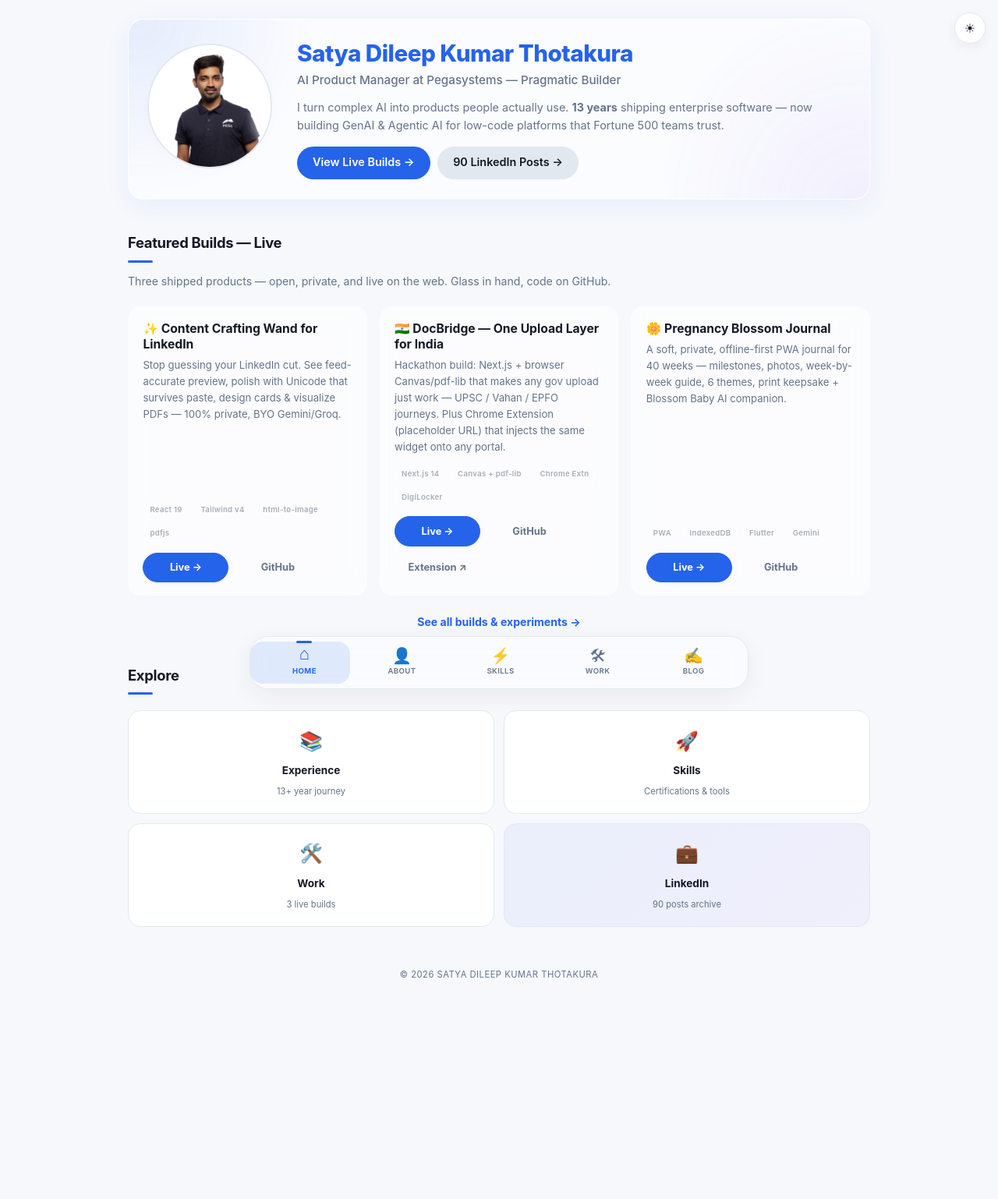
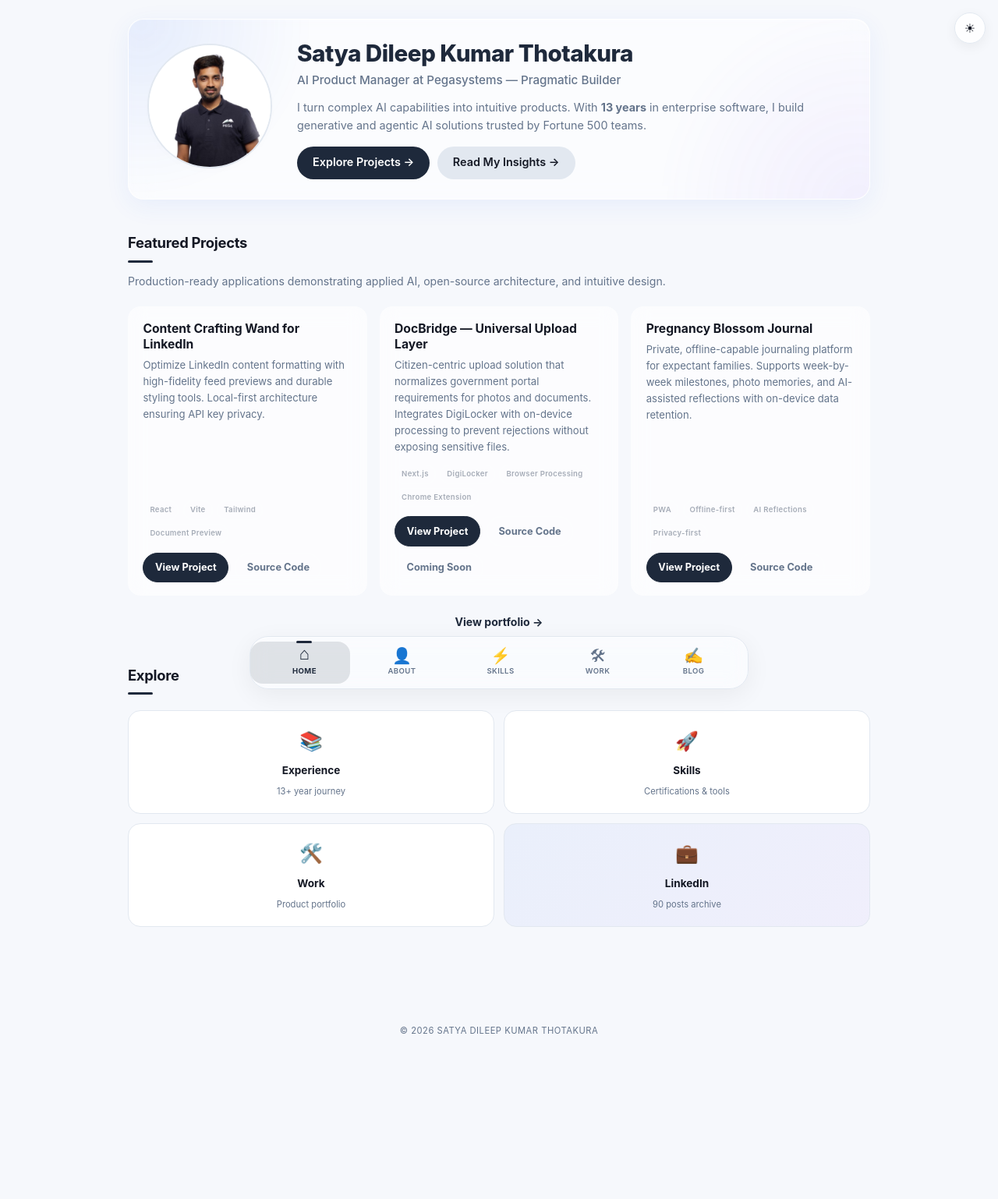
Before and after one commit to SatyaDileep/SatyaDileep.github.io, a Jekyll site: the page built from index.md, in a window 1280 px wide. Shown: the whole page at 78% size. Built offline with Jekyll 4.4.1, drawn with Linux system fonts in a browser that asks for light colours; before the commit the page ends 1466 px from its top, so only the background shows below that.

Commit message:
feat(home/portfolio): value copy, deep slate palette, anchor cards
- hero: tight intro, buttons Explore Projects / Read My Insights
- subtitle: Production-ready applications demonstrating applied AI...
- cards: Optimize LinkedIn formatting, DocBridge Universal Upload Layer, muted tags, no gradient tops
- palette: primary to deep slate #1e293b / #475569, borders 1px white/10, pb-96 to clear dock, flex mt-auto for CTA alignment

```diff
--- a/assets/css/style.css
+++ b/assets/css/style.css
@@ -5,9 +5,9 @@
   --text: #141824;
   --muted:#64748b;
   --border: #e2e8f0;
-  --primary:#2563eb;
-  --primary-dim: rgba(37, 99, 235, 0.08);
-  --accent:#3b82f6;
+  --primary:#1e293b;
+  --primary-dim: rgba(30, 41, 59, 0.06);
+  --accent:#334155;
   --radius:16px;
   --radius-sm:10px;
   --shadow:0 4px 16px rgba(0,0,0,0.04);
@@ -17,12 +17,12 @@
 }
 
 body.dark, body.dark-amber{
-  --bg: #0b0f17;
-  --surface: rgba(18, 22, 34, 0.85);
-  --text: #e8edf5;
-  --muted: #8895aa;
-  --border: rgba(255,255,255,0.06);
-  --primary:#f59e0b;
+  --bg: #111827;
+  --surface: rgba(17, 24, 39, 0.85);
+  --text: #e5e7eb;
+  --muted: #9ca3af;
+  --border: rgba(255,255,255,0.1);
+  --primary:#475569;
   --primary-dim: rgba(245, 158, 11, 0.1);
   --accent:#fbbf24;
   --shadow:0 4px 16px rgba(0,0,0,0.3);
@@ -56,8 +56,8 @@ body{
 a{color:var(--primary);text-decoration:none;transition:var(--transition)}
 a:hover{opacity:0.85}
 img{max-width:100%;height:auto}
-.container{max-width:1000px;margin:0 auto;padding:24px}
-@media(max-width:768px){.container{padding:16px}}
+.container{max-width:1000px;margin:0 auto;padding:24px 24px 96px}
+@media(max-width:768px){.container{padding:16px 16px 96px}}
 
 /* -------- Page fade-in (modal backdrop only) -------- */
 @keyframes fadeIn{from{opacity:0;transform:translateY(8px)}to{opacity:1;transform:translateY(0)}}
--- a/index.md
+++ b/index.md
@@ -45,61 +45,55 @@ title: Home
     <div class="hero-text">
       <h1><span class="name">Satya Dileep Kumar Thotakura</span></h1>
       <p class="subtitle">AI Product Manager at Pegasystems — Pragmatic Builder</p>
-      <p class="tagline">I turn complex AI into products people actually use. <strong><span id="exp-years"></span> years</strong> shipping enterprise software — now building GenAI & Agentic AI for low-code platforms that Fortune 500 teams trust.</p>
+      <p class="tagline">I turn complex AI capabilities into intuitive products. With <strong><span id="exp-years"></span> years</strong> in enterprise software, I build generative and agentic AI solutions trusted by Fortune 500 teams.</p>
       <div class="hero-btns">
-        <a href="{{ '/micro-apps/' | relative_url }}" class="btn">View Live Builds →</a>
-        <a href="{{ '/linkedin/' | relative_url }}" class="btn secondary">90 LinkedIn Posts →</a>
+        <a href="{{ '/product-portfolio/' | relative_url }}" class="btn">Explore Projects →</a>
+        <a href="{{ '/linkedin/' | relative_url }}" class="btn secondary">Read My Insights →</a>
       </div>
     </div>
   </div>
 </section>
 
 <section class="bento-section">
-  <h2 class="section-title">Featured Builds — Live</h2>
-  <p style="color:var(--muted);margin:-0.5rem 0 1rem;font-size:0.88rem">Three shipped products — open, private, and live on the web. Glass in hand, code on GitHub.</p>
+  <h2 class="section-title">Featured Projects</h2>
+  <p style="color:var(--muted);margin:-0.5rem 0 1rem;font-size:0.88rem">Production-ready applications demonstrating applied AI, open-source architecture, and intuitive design.</p>
   <div class="bento-grid">
     <article class="featured-card">
-      <div class="featured-top" style="background:linear-gradient(90deg,#0ea5e9,#6366f1)"></div>
-      <span class="featured-num">01 — LIVE</span>
       <div class="featured-body">
-        <h3>✨ Content Crafting Wand for LinkedIn</h3>
-        <p>Stop guessing your LinkedIn cut. See feed-accurate preview, polish with Unicode that survives paste, design cards & visualize PDFs — 100% private, BYO Gemini/Groq.</p>
-        <div class="featured-meta"><span class="mini-tag">React 19</span><span class="mini-tag">Tailwind v4</span><span class="mini-tag">html-to-image</span><span class="mini-tag">pdfjs</span></div>
+        <h3>Content Crafting Wand for LinkedIn</h3>
+        <p>Optimize LinkedIn content formatting with high-fidelity feed previews and durable styling tools. Local-first architecture ensuring API key privacy.</p>
+        <div class="featured-meta"><span class="mini-tag">React</span><span class="mini-tag">Vite</span><span class="mini-tag">Tailwind</span><span class="mini-tag">Document Preview</span></div>
         <div class="featured-actions">
-          <a class="primary" href="https://funny-belekoy-39b0f8.netlify.app/" target="_blank">Live →</a>
-          <a class="ghost" href="https://github.com/SatyaDileep/Content-Crafting-Wand-For-LinkedIn" target="_blank">GitHub</a>
+          <a class="primary" href="https://funny-belekoy-39b0f8.netlify.app/" target="_blank">View Project</a>
+          <a class="ghost" href="https://github.com/SatyaDileep/Content-Crafting-Wand-For-LinkedIn" target="_blank">Source Code</a>
         </div>
       </div>
     </article>
     <article class="featured-card">
-      <div class="featured-top" style="background:linear-gradient(90deg,#f59e0b,#ef4444)"></div>
-      <span class="featured-num">02 — LIVE</span>
       <div class="featured-body">
-        <h3>🇮🇳 DocBridge — One Upload Layer for India</h3>
-        <p>Hackathon build: Next.js + browser Canvas/pdf-lib that makes any gov upload just work — UPSC / Vahan / EPFO journeys. Plus Chrome Extension (placeholder URL) that injects the same widget onto any portal.</p>
-        <div class="featured-meta"><span class="mini-tag">Next.js 14</span><span class="mini-tag">Canvas + pdf-lib</span><span class="mini-tag">Chrome Extn</span><span class="mini-tag">DigiLocker</span></div>
+        <h3>DocBridge — Universal Upload Layer</h3>
+        <p>Citizen-centric upload solution that normalizes government portal requirements for photos and documents. Integrates DigiLocker with on-device processing to prevent rejections without exposing sensitive files.</p>
+        <div class="featured-meta"><span class="mini-tag">Next.js</span><span class="mini-tag">DigiLocker</span><span class="mini-tag">Browser Processing</span><span class="mini-tag">Chrome Extension</span></div>
         <div class="featured-actions">
-          <a class="primary" href="https://incredible-taffy-db08a6.netlify.app" target="_blank">Live →</a>
-          <a class="ghost" href="https://github.com/SatyaDileep/Build-What-Moves-India-Hackathon" target="_blank">GitHub</a>
-          <a class="ghost" href="https://github.com/SatyaDileep/Build-What-Moves-India-Hackathon" target="_blank">Extension ↗</a>
+          <a class="primary" href="https://incredible-taffy-db08a6.netlify.app" target="_blank">View Project</a>
+          <a class="ghost" href="https://github.com/SatyaDileep/Build-What-Moves-India-Hackathon" target="_blank">Source Code</a>
+          <a class="ghost" href="https://github.com/SatyaDileep/Build-What-Moves-India-Hackathon" target="_blank">Coming Soon</a>
         </div>
       </div>
     </article>
     <article class="featured-card">
-      <div class="featured-top" style="background:linear-gradient(90deg,#ec4899,#8b5cf6)"></div>
-      <span class="featured-num">03 — LIVE</span>
       <div class="featured-body">
-        <h3>🌼 Pregnancy Blossom Journal</h3>
-        <p>A soft, private, offline-first PWA journal for 40 weeks — milestones, photos, week-by-week guide, 6 themes, print keepsake + Blossom Baby AI companion.</p>
-        <div class="featured-meta"><span class="mini-tag">PWA</span><span class="mini-tag">IndexedDB</span><span class="mini-tag">Flutter</span><span class="mini-tag">Gemini</span></div>
+        <h3>Pregnancy Blossom Journal</h3>
+        <p>Private, offline-capable journaling platform for expectant families. Supports week-by-week milestones, photo memories, and AI-assisted reflections with on-device data retention.</p>
+        <div class="featured-meta"><span class="mini-tag">PWA</span><span class="mini-tag">Offline-first</span><span class="mini-tag">AI Reflections</span><span class="mini-tag">Privacy-first</span></div>
         <div class="featured-actions">
-          <a class="primary" href="https://pregnancy-blossom-journal.netlify.app/" target="_blank">Live →</a>
-          <a class="ghost" href="https://github.com/SatyaDileep/pregnancy-journal" target="_blank">GitHub</a>
+          <a class="primary" href="https://pregnancy-blossom-journal.netlify.app/" target="_blank">View Project</a>
+          <a class="ghost" href="https://github.com/SatyaDileep/pregnancy-journal" target="_blank">Source Code</a>
         </div>
       </div>
     </article>
   </div>
-  <p style="text-align:center;margin:0.25rem 0 0"><a href="{{ '/micro-apps/' | relative_url }}" style="font-weight:700;font-size:0.88rem">See all builds & experiments →</a></p>
+  <p style="text-align:center;margin:0.25rem 0 0"><a href="{{ '/product-portfolio/' | relative_url }}" style="font-weight:700;font-size:0.88rem">View portfolio →</a></p>
 </section>
 
 <section>
@@ -115,10 +109,10 @@ title: Home
       <h3 style="margin:0;font-size:0.85rem;color:var(--text)">Skills</h3>
       <p style="margin:0;font-size:0.7rem;color:var(--muted)">Certifications & tools</p>
     </a>
-    <a href="{{ '/micro-apps/' | relative_url }}" class="card-link" style="display:flex;flex-direction:column;align-items:center;gap:0.35rem;padding:1.15rem 0.75rem;background:var(--surface);border:1px solid var(--border);border-radius:var(--radius);text-decoration:none;text-align:center">
+     <a href="{{ '/product-portfolio/' | relative_url }}" class="card-link" style="display:flex;flex-direction:column;align-items:center;gap:0.35rem;padding:1.15rem 0.75rem;background:var(--surface);border:1px solid var(--border);border-radius:var(--radius);text-decoration:none;text-align:center">
       <span class="ico" style="font-size:1.5rem">🛠️</span>
       <h3 style="margin:0;font-size:0.85rem;color:var(--text)">Work</h3>
-      <p style="margin:0;font-size:0.7rem;color:var(--muted)">3 live builds</p>
+      <p style="margin:0;font-size:0.7rem;color:var(--muted)">Product portfolio</p>
     </a>
     <a href="{{ '/linkedin/' | relative_url }}" class="card-link" style="display:flex;flex-direction:column;align-items:center;gap:0.35rem;padding:1.15rem 0.75rem;background:var(--surface);border:1px solid var(--border);border-radius:var(--radius);text-decoration:none;text-align:center;background:linear-gradient(135deg, rgba(37,99,235,0.06), rgba(139,92,246,0.06))">
       <span class="ico" style="font-size:1.5rem">💼</span>
```
Also changed, not shown: micro-apps.md (+1 -1 lines).
